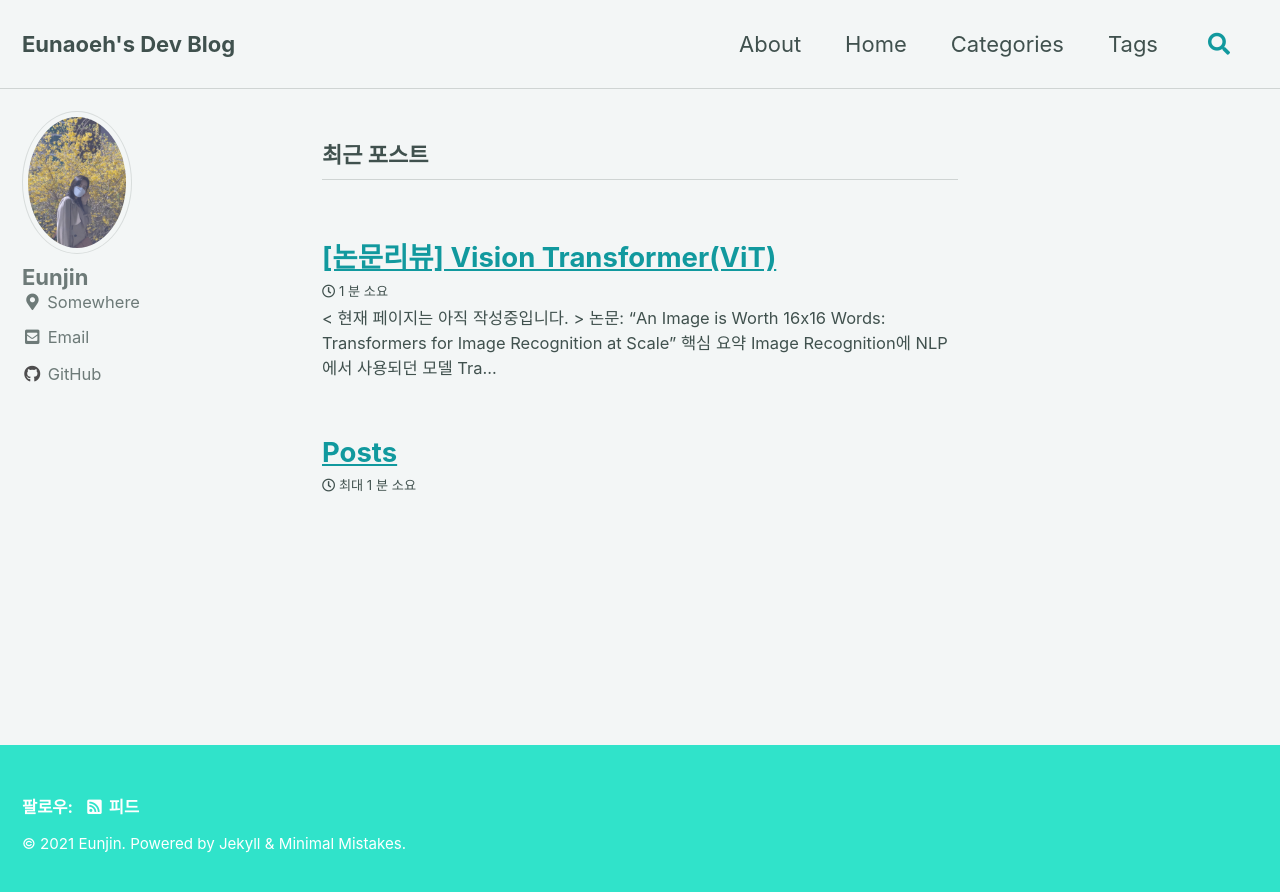
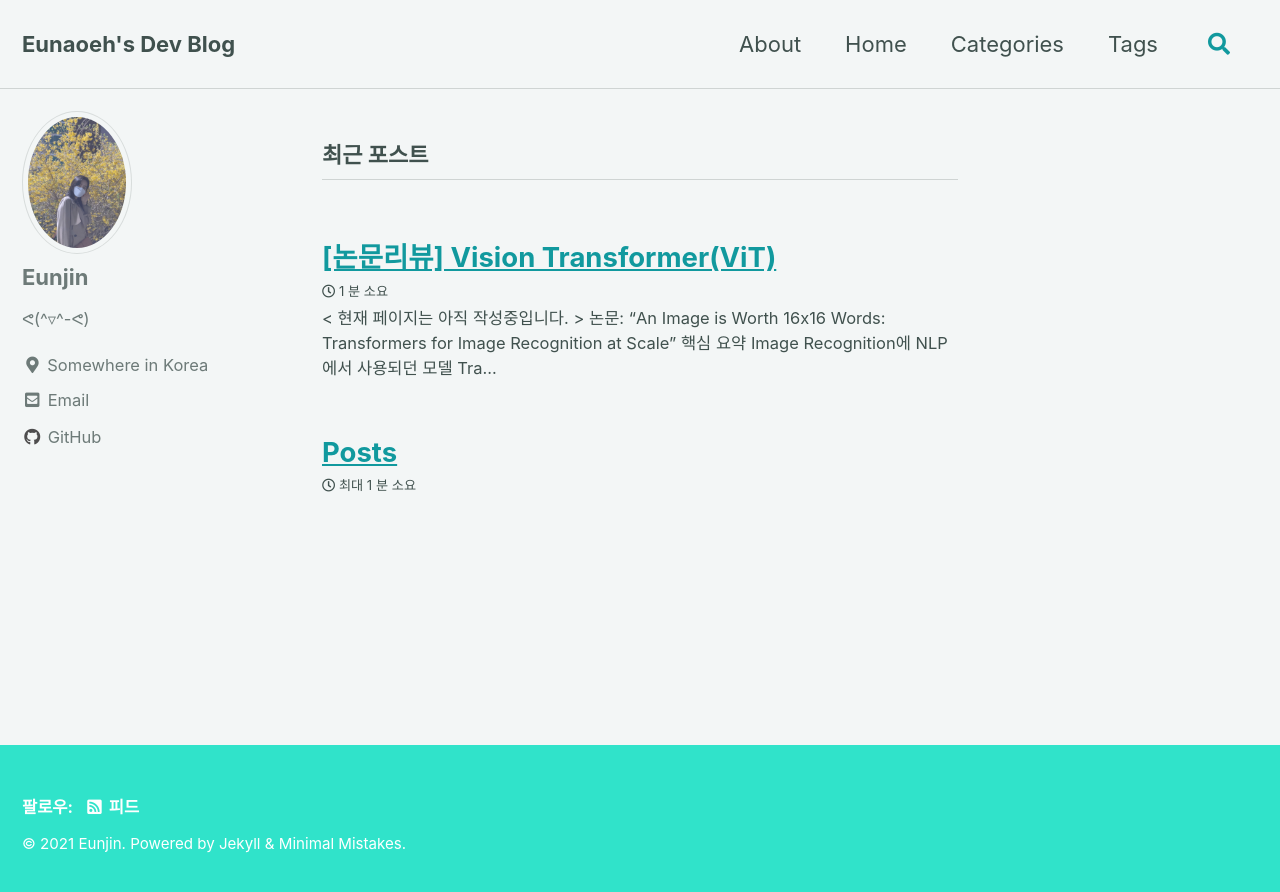
Before and after one commit to eunaoeh/eunaoeh.github.io, a Jekyll site: the page built from index.html, in a window 1280 px wide. Shown: the top 892 px of the page. Built offline with Jekyll 4.4.1, drawn with Linux system fonts in a browser that asks for light colours; cached includes are drawn as plain includes; the list of posts is cut into pages by our own code.

Commit message:
Update config

```diff
--- a/_config.yml
+++ b/_config.yml
@@ -20,7 +20,7 @@ title                    : "Eunaoeh's Dev Blog"
 title_separator          : "-"
 subtitle                 : # site tagline that appears below site title in masthead
 name                     : "Eunjin"
-description              : "..." # "An amazing website."
+description              : # "An amazing website."
 url                      : # the base hostname & protocol for your site e.g. "https://mmistakes.github.io"
 baseurl                  : # the subpath of your site, e.g. "/blog"
 repository               : # GitHub username/repo-name e.g. "mmistakes/minimal-mistakes"
@@ -103,8 +103,8 @@ analytics:
 author:
   name             : "Eunjin"
   avatar           : /assets/images/portfolio.jpeg # path of avatar image, e.g. "/assets/images/bio-photo.jpg"
-  bio              : # "I am an **amazing** person."
-  location         : "Somewhere"
+  bio              : "ᕙ(^▿^-ᕙ)"
+  location         : "Somewhere in Korea"
   email            :
   links:
     - label: "Email"
```
